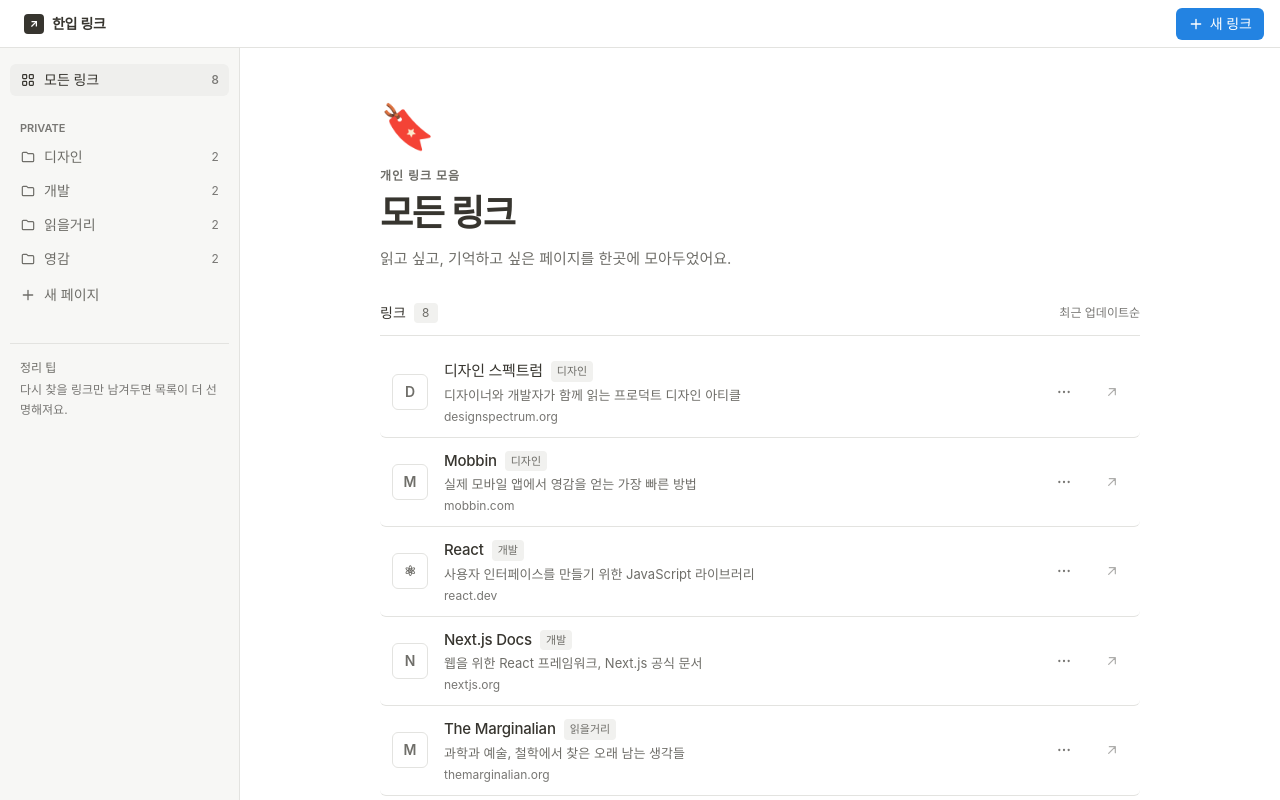
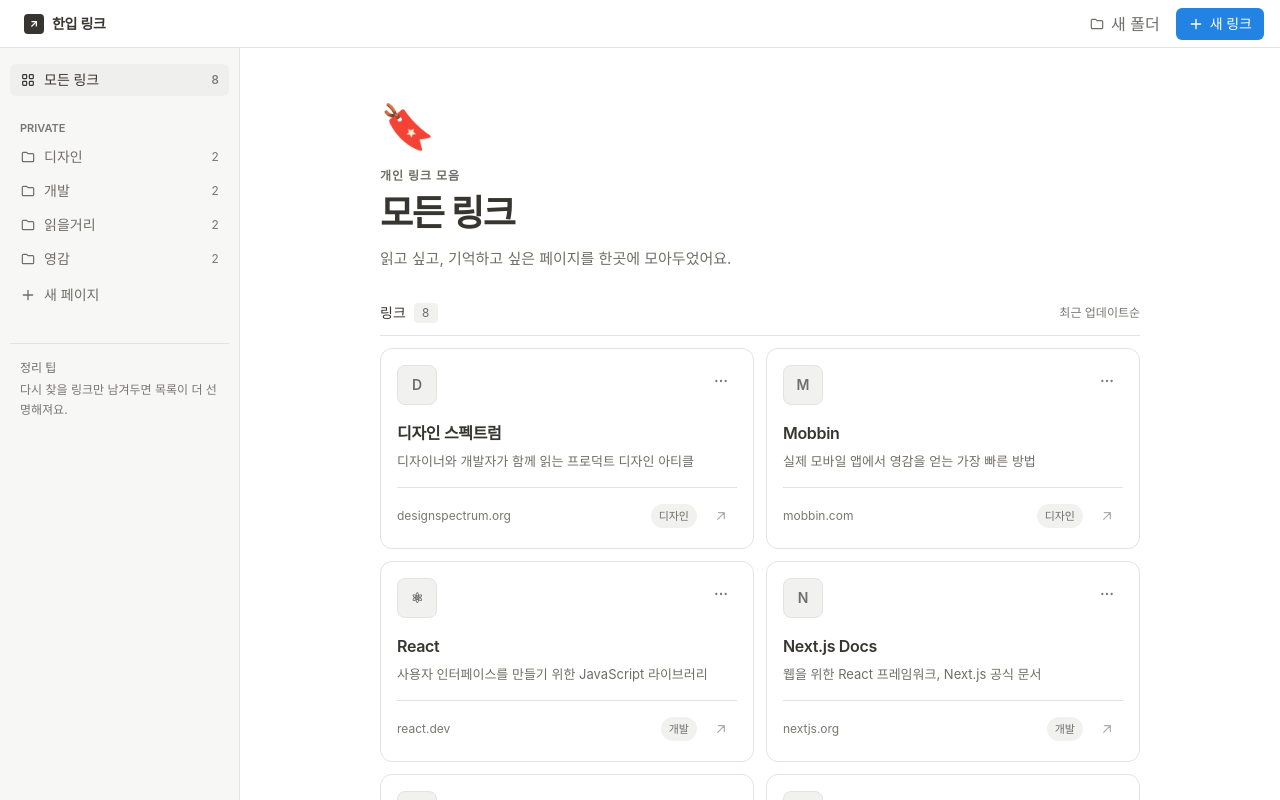
Before and after one commit to Choongsub/onbite-link, a Next.js app: page / in a window 1280 px wide. Shown: the top 800 px of the page. Built offline with nearby package versions, Linux system fonts and the light colour scheme.

Commit message:
폴더 추가 기능 구현

```diff
--- a/app/foler/[folderId]/page.tsx
+++ b/app/foler/[folderId]/page.tsx
@@ -1,6 +1,10 @@
 import { notFound } from "next/navigation";
 import BookmarkDashboard from "@/components/BookmarkDashboard";
-import { getFolder } from "@/components/bookmarkData";
+import { folderMeta, getFolder } from "@/components/bookmarkData";
+
+export function generateStaticParams() {
+  return folderMeta.map((folder) => ({ folderId: folder.id }));
+}
 
 export default async function FolderPage({ params }: PageProps<"/foler/[folderId]">) {
   const { folderId } = await params;
--- a/app/globals.css
+++ b/app/globals.css
@@ -10,9 +10,12 @@
   --text-sub: #6f6e69;
   --text-faint: #787774;
   --border: #e3e3e0;
+  --border-strong: #d2d2d7;
   --accent: #2383e2;
   --accent-hover: #1a73cc;
   --focus: rgba(35, 131, 226, 0.28);
+  --overlay: rgba(29, 29, 31, 0.36);
+  --dialog-shadow: 0 18px 60px rgba(0, 0, 0, 0.16);
 }
 
 * {
@@ -50,10 +53,18 @@ a {
 .nav-item,
 .utility-button,
 .primary-button,
-.link-row,
+.link-card,
 .icon-button,
 .text-action {
   transition: background-color 150ms ease, color 150ms ease, border-color 150ms ease;
+}
+
+.dialog-backdrop {
+  animation: dialog-fade-in 160ms ease-out;
+}
+
+.dialog-panel {
+  animation: dialog-enter 180ms ease-out;
 }
 
 .brand-link:hover,
@@ -68,11 +79,21 @@ a {
   background: var(--accent-hover);
 }
 
-.link-row:hover {
+.secondary-button:hover {
+  background: var(--surface-hover);
+  color: var(--text);
+}
+
+.dialog-input:focus {
+  border-color: var(--accent);
+  box-shadow: 0 0 0 3px var(--focus);
+}
+
+.link-card:hover {
   background: var(--sidebar);
 }
 
-.link-row:hover .link-arrow {
+.link-card:hover .link-arrow {
   color: var(--text);
   opacity: 1;
 }
@@ -88,3 +109,20 @@ a {
   outline-offset: 2px;
   box-shadow: 0 0 0 4px var(--focus);
 }
+
+@keyframes dialog-fade-in {
+  from { opacity: 0; }
+  to { opacity: 1; }
+}
+
+@keyframes dialog-enter {
+  from { opacity: 0; transform: translateY(8px) scale(0.98); }
+  to { opacity: 1; transform: translateY(0) scale(1); }
+}
+
+@media (prefers-reduced-motion: reduce) {
+  .dialog-backdrop,
+  .dialog-panel {
+    animation: none;
+  }
+}
--- a/components/BookmarkDashboard.tsx
+++ b/components/BookmarkDashboard.tsx
@@ -1,19 +1,38 @@
+"use client";
+
+import { useState } from "react";
 import { getFolder, getFolders, initialBookmarks } from "./bookmarkData";
 import Header from "./Header";
 import LinkGrid from "./LinkGrid";
-import Sidebar from "./Sidebar";
+import Sidebar, { type Folder } from "./Sidebar";
 
 export default function BookmarkDashboard({ activeFolderId = "ALL" }: { activeFolderId?: string }) {
+  const [folders, setFolders] = useState<Folder[]>(() => getFolders(initialBookmarks));
   const activeFolder = getFolder(activeFolderId);
   const activeFolderName = activeFolder?.name ?? "ALL";
-  const folders = getFolders(initialBookmarks);
   const visible = activeFolder
     ? initialBookmarks.filter((item) => item.folder === activeFolder.name)
     : initialBookmarks;
 
   return (
     <div className="min-h-screen bg-[var(--background)] text-[var(--text)]">
-      <Header />
+      <Header
+        onCreateFolder={(name) => {
+          setFolders((current) => {
+            if (current.some((folder) => folder.name === name)) return current;
+
+            return [
+              ...current,
+              {
+                id: `folder-${Date.now()}`,
+                name,
+                count: 0,
+                color: "#0071e3",
+              },
+            ];
+          });
+        }}
+      />
       <div className="lg:flex lg:min-h-[calc(100vh-48px)]">
         <Sidebar folders={folders} activeFolderId={activeFolderId} total={initialBookmarks.length} />
         <main id="main" className="min-w-0 flex-1 px-6 pb-16 pt-10 sm:px-10 lg:px-16 lg:pt-14">
--- a/components/Header.tsx
+++ b/components/Header.tsx
@@ -1,16 +1,26 @@
+"use client";
+
 import Link from 'next/link';
 import { PlusIcon } from './icons';
+import NewFolderButton from './NewFolderButton';
 
-export default function Header() {
+type Props = {
+  onCreateFolder?: (name: string) => void;
+};
+
+export default function Header({ onCreateFolder }: Props) {
   return (
     <header className='sticky top-0 z-20 flex h-12 items-center justify-between border-b border-[var(--border)] bg-[var(--background)] px-3 sm:px-4'>
       <Link href='/' className='brand-link focus-ring flex items-center gap-2 rounded-md px-2 py-1.5' aria-label='한입 링크 홈'>
         <span className='grid size-5 place-items-center rounded bg-[var(--text)] text-[11px] font-bold text-white'>↗</span>
         <span className='text-sm font-semibold tracking-[-0.02em]'>한입 링크</span>
       </Link>
-      <Link href='/new' className='primary-button focus-ring flex h-8 items-center gap-1.5 rounded-md bg-[var(--accent)] px-3 text-sm font-medium text-white'>
-        <PlusIcon className='size-4' /> 새 링크
-      </Link>
+      <div className='flex items-center gap-1.5'>
+        {onCreateFolder ? <NewFolderButton onCreate={onCreateFolder} /> : null}
+        <Link href='/new' className='primary-button focus-ring flex h-8 items-center gap-1.5 rounded-md bg-[var(--accent)] px-3 text-sm font-medium text-white'>
+          <PlusIcon className='size-4' /> 새 링크
+        </Link>
+      </div>
     </header>
   );
 }
--- a/components/LinkCard.tsx
+++ b/components/LinkCard.tsx
@@ -4,24 +4,26 @@ export type Bookmark = { id: number; title: string; description: string; url: st
 
 export default function LinkCard({ bookmark }: { bookmark: Bookmark }) {
   return (
-    <article className="link-row flex items-center gap-3 rounded-md px-2 py-3 sm:gap-4 sm:px-3">
-      <div className="grid size-9 shrink-0 place-items-center rounded-md border border-[var(--border)] bg-[var(--surface)] text-sm font-semibold text-[var(--text-sub)]" aria-hidden="true">
-        {bookmark.symbol}
+    <article className="link-card flex min-h-[190px] flex-col rounded-xl border border-[var(--border)] bg-[var(--surface)] p-4">
+      <div className="flex items-start justify-between gap-3">
+        <div className="grid size-10 shrink-0 place-items-center rounded-lg border border-[var(--border)] bg-[var(--surface-muted)] text-sm font-semibold text-[var(--text-sub)]" aria-hidden="true">
+          {bookmark.symbol}
+        </div>
+        <button className="icon-button focus-ring grid size-8 shrink-0 place-items-center rounded-md text-[var(--text-faint)]" aria-label={`${bookmark.title} 메뉴`}>
+          <MoreIcon className="size-4" />
+        </button>
       </div>
-      <div className="min-w-0 flex-1">
-        <div className="flex items-center gap-2">
-          <h2 className="truncate text-[15px] font-medium tracking-[-0.015em]">{bookmark.title}</h2>
-          <span className="hidden shrink-0 rounded bg-[var(--surface-muted)] px-1.5 py-0.5 text-[11px] text-[var(--text-sub)] sm:inline">{bookmark.folder}</span>
-        </div>
-        <p className="mt-0.5 truncate text-[13px] leading-5 text-[var(--text-sub)]">{bookmark.description}</p>
-        <p className="mt-1 truncate text-xs text-[var(--text-faint)]">{bookmark.domain}</p>
+      <div className="mt-4 min-w-0 flex-1">
+        <h2 className="truncate text-[16px] font-semibold tracking-[-0.02em]">{bookmark.title}</h2>
+        <p className="mt-1.5 line-clamp-2 text-[13px] leading-5 text-[var(--text-sub)]">{bookmark.description}</p>
       </div>
-      <button className="icon-button focus-ring hidden size-8 shrink-0 place-items-center rounded-md text-[var(--text-faint)] sm:grid" aria-label={`${bookmark.title} 메뉴`}>
-        <MoreIcon className="size-4" />
-      </button>
-      <a href={bookmark.url} target="_blank" rel="noreferrer" className="focus-ring grid size-8 shrink-0 place-items-center rounded-md text-[var(--text-faint)]" aria-label={`${bookmark.title} 새 창에서 열기`}>
-        <ArrowIcon className="link-arrow size-4 opacity-60 transition-opacity" />
-      </a>
+      <div className="mt-4 flex items-center gap-2 border-t border-[var(--border)] pt-3">
+        <span className="min-w-0 flex-1 truncate text-xs text-[var(--text-faint)]">{bookmark.domain}</span>
+        <span className="shrink-0 rounded-full bg-[var(--surface-muted)] px-2 py-1 text-[11px] text-[var(--text-sub)]">{bookmark.folder}</span>
+        <a href={bookmark.url} target="_blank" rel="noreferrer" className="focus-ring grid size-8 shrink-0 place-items-center rounded-md text-[var(--text-faint)]" aria-label={`${bookmark.title} 새 창에서 열기`}>
+          <ArrowIcon className="link-arrow size-4 opacity-60 transition-opacity" />
+        </a>
+      </div>
     </article>
   );
 }
--- a/components/LinkGrid.tsx
+++ b/components/LinkGrid.tsx
@@ -4,7 +4,7 @@ export default function LinkGrid({ bookmarks, activeFolder }: { bookmarks: Bookm
   return (
     <section aria-label={`${activeFolder} 링크 목록`}>
       {bookmarks.length ? (
-        <div className="divide-y divide-[var(--border)]">
+        <div className="grid grid-cols-1 gap-3 sm:grid-cols-2">
           {bookmarks.map((bookmark) => <LinkCard key={bookmark.id} bookmark={bookmark} />)}
         </div>
       ) : (
--- /dev/null
+++ b/components/NewFolderButton.tsx
@@ -0,0 +1,122 @@
+"use client";
+
+import { type FormEvent, useEffect, useRef, useState } from "react";
+import { CloseIcon, FolderIcon } from "./icons";
+
+type Props = {
+  onCreate: (name: string) => void;
+};
+
+export default function NewFolderButton({ onCreate }: Props) {
+  const [isOpen, setIsOpen] = useState(false);
+  const [name, setName] = useState("");
+  const inputRef = useRef<HTMLInputElement>(null);
+
+  const closeDialog = () => {
+    setIsOpen(false);
+    setName("");
+  };
+
+  useEffect(() => {
+    if (!isOpen) return;
+
+    inputRef.current?.focus();
+
+    const handleKeyDown = (event: KeyboardEvent) => {
+      if (event.key === "Escape") closeDialog();
+    };
+
+    window.addEventListener("keydown", handleKeyDown);
+    return () => window.removeEventListener("keydown", handleKeyDown);
+  }, [isOpen]);
+
+  const handleSubmit = (event: FormEvent<HTMLFormElement>) => {
+    event.preventDefault();
+
+    const folderName = name.trim();
+    if (!folderName) return;
+
+    onCreate(folderName);
+    closeDialog();
+  };
+
+  return (
+    <>
+      <button
+        type="button"
+        className="utility-button focus-ring flex h-8 items-center gap-1.5 rounded-md px-2.5 text-sm font-medium text-[var(--text-sub)]"
+        onClick={() => setIsOpen(true)}
+      >
+        <FolderIcon className="size-4" />
+        <span className="hidden sm:inline">새 폴더</span>
+      </button>
+
+      {isOpen ? (
+        <div
+          className="dialog-backdrop fixed inset-0 z-50 grid place-items-center bg-[var(--overlay)] px-5"
+          onMouseDown={(event) => {
+            if (event.target === event.currentTarget) closeDialog();
+          }}
+        >
+          <section
+            role="dialog"
+            aria-modal="true"
+            aria-labelledby="new-folder-title"
+            className="dialog-panel w-full max-w-[400px] rounded-2xl border border-[var(--border)] bg-[var(--surface)] p-6 shadow-[var(--dialog-shadow)]"
+          >
+            <div className="flex items-start justify-between gap-4">
+              <div>
+                <h2 id="new-folder-title" className="text-xl font-semibold tracking-[-0.025em]">
+                  새 폴더
+                </h2>
+                <p className="mt-1.5 text-sm leading-5 text-[var(--text-sub)]">
+                  링크를 모아둘 폴더의 이름을 입력하세요.
+                </p>
+              </div>
+              <button
+                type="button"
+                className="icon-button focus-ring grid size-8 shrink-0 place-items-center rounded-full text-[var(--text-sub)]"
+                onClick={closeDialog}
+                aria-label="모달 닫기"
+              >
+                <CloseIcon className="size-4" />
+              </button>
+            </div>
+
+            <form className="mt-6" onSubmit={handleSubmit}>
+              <label htmlFor="folder-name" className="mb-2 block text-sm font-medium">
+                폴더 이름
+              </label>
+              <input
+                ref={inputRef}
+                id="folder-name"
+                value={name}
+                onChange={(event) => setName(event.target.value)}
+                className="dialog-input h-11 w-full rounded-[10px] border border-[var(--border-strong)] bg-[var(--surface)] px-4 text-[15px] outline-none placeholder:text-[var(--text-faint)]"
+                placeholder="예: 나중에 읽기"
+                maxLength={40}
+                autoComplete="off"
+              />
+              <div className="mt-6 flex justify-end gap-2">
+                <button
+                  type="button"
+                  className="secondary-button focus-ring h-10 rounded-full px-4 text-sm font-medium text-[var(--text-sub)]"
+                  onClick={closeDialog}
+                >
+                  취소
+                </button>
+                <button
+                  type="submit"
+                  disabled={!name.trim()}
+                  className="primary-button focus-ring h-10 rounded-full bg-[var(--accent)] px-5 text-sm font-medium text-white disabled:cursor-not-allowed disabled:opacity-30"
+                >
+                  저장
+                </button>
+              </div>
+            </form>
+          </section>
+        </div>
+      ) : null}
+    </>
+  );
+}
```
Also changed, not shown: 2 other files (tests, documents, lock files or other folders).
